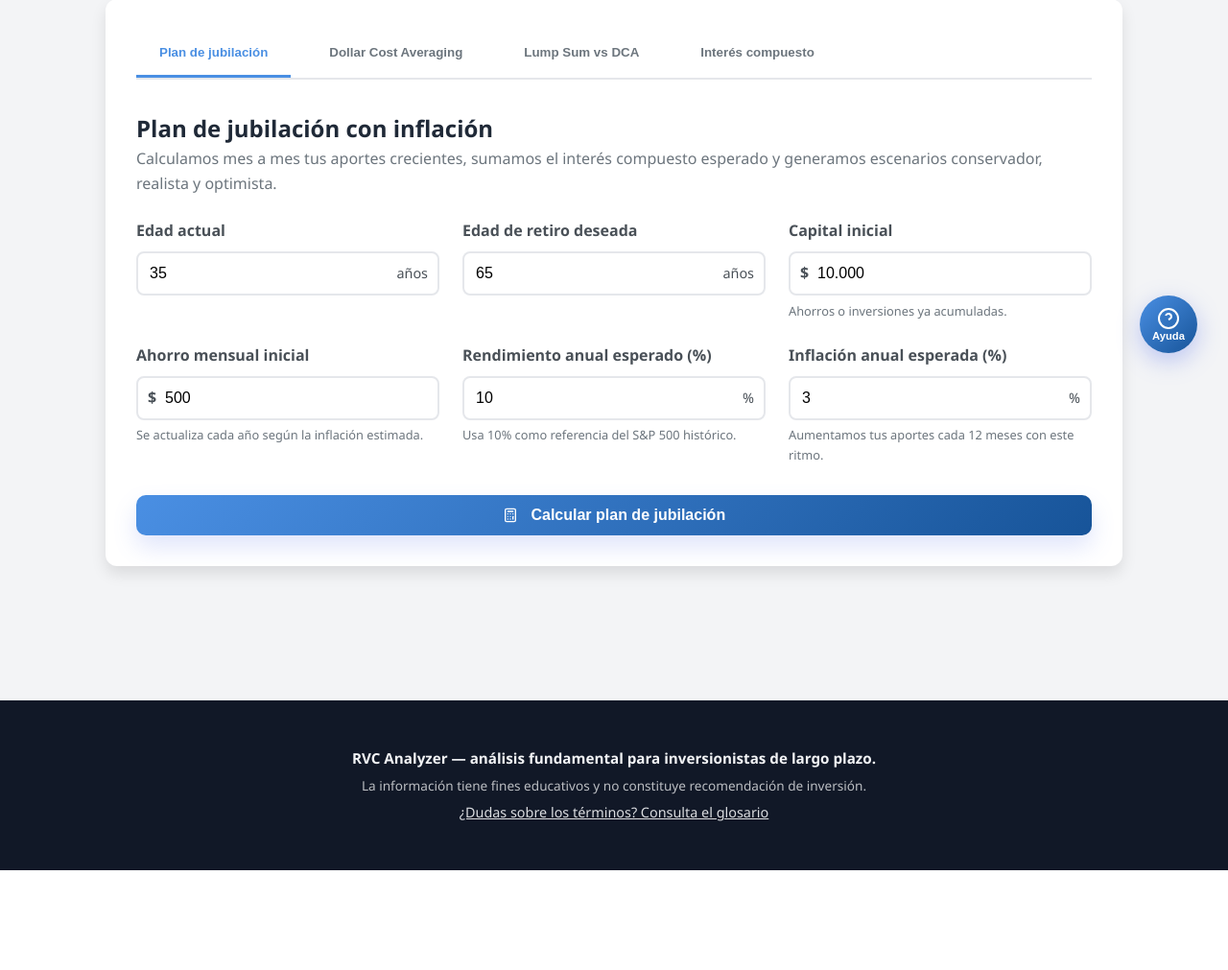
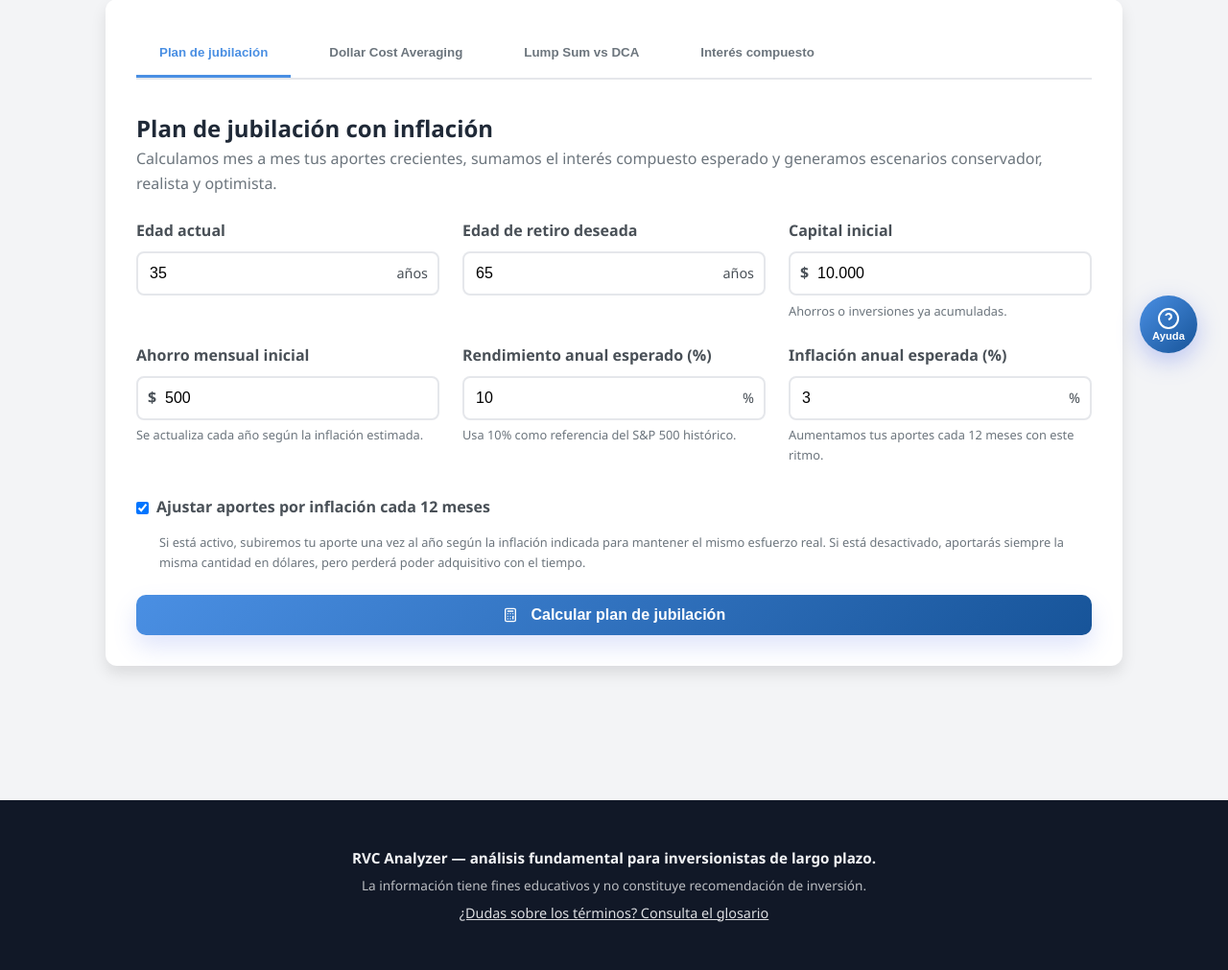
Before and after one commit to williamppmm/rvc-investment-analyzer, a Flask app: page /calculadora in a window 1280 px wide. Shown: the part 400-1411 px from the top of the page at 96% size. Before the commit the page ends 1307 px from the top, so only its background shows below. Run offline with Flask 3, Linux system fonts and the light colour scheme.

Commit message:
feat(calculadora): Fase 1 - indexación anual y vista nominal vs real
IMPLEMENTACIÓN FASE 1 (MVP educativo):

Frontend:
-  Checkbox 'Ajustar aportes por inflación cada 12 meses' en DCA y Retirement
-  Envío de parámetro index_contributions_annually al backend
-  Función calculateRealValue() para deflactar valores nominales
-  Bloque 'Nominal vs Poder Adquisitivo' en resultados con tarjetas educativas
-  Tooltips explicativos sobre indexación e impacto inflacionario

Backend:
-  Recepción de index_contributions_annually en /api/calcular-inversion
-  Aplicación condicional: si false, annual_inflation = 0.0
-  Campo index_contributions_annually en response.input para tracking
-  Lógica existente ya soporta indexación (inflation_factor por año)

Fórmulas implementadas:
- Valor real: V_real = V_nominal / (1 + π)^años
- Indexación anual: A_m = A_0  (1 + π)^(m-1)/12
- Mensualización: r_m = (1 + r_anual)^(1/12) - 1

UX Educativa:
- Comparación visual: Capital final nominal vs equivalente hoy
- Gradientes distintivos: azul corporativo (nominal) vs verde (real)
- Mensaje contextual: explica si indexación está activa/inactiva
- Formato coherente: separadores de miles estilo es-CO

PENDIENTES FASE 2:
- [ ] Campos _real en backend (final_value_real, total_invested_real, etc.)
- [ ] Tabla anual agregada con aggregateMonthlyToYearly()
- [ ] Tests unitarios de fórmulas
- [ ] Tooltips contextuales avanzados

Refs: #calculadora #inflacion #indexacion #mvp

```diff
--- a/app.py
+++ b/app.py
@@ -1048,6 +1048,7 @@ def calcular_inversion():
             market_timing = payload.get("market_timing", "normal")
             initial_amount = float(payload.get("initial_amount", 0))
             annual_inflation = float(payload.get("annual_inflation", 0.0))
+            index_contributions = payload.get("index_contributions_annually", True)
 
             if monthly_amount < 0:
                 return jsonify({"error": "El aporte mensual no puede ser negativo"}), 400
@@ -1071,7 +1072,7 @@ def calcular_inversion():
                 market_timing=market_timing,
                 include_simulation=True,
                 initial_amount=initial_amount,
-                annual_inflation=annual_inflation,
+                annual_inflation=annual_inflation if index_contributions else 0.0,
                 max_portfolio_value=investment_calculator.MAX_PORTFOLIO_VALUE
             )
 
@@ -1139,6 +1140,7 @@ def calcular_inversion():
             scenario = payload.get("scenario", "moderado")
             annual_inflation = float(payload.get("annual_inflation", 0.03))
             annual_return_override = payload.get("annual_return_override")
+            index_contributions = payload.get("index_contributions_annually", True)
 
             if current_age < 18 or current_age > 75:
                 return jsonify({"error": "La edad actual debe estar entre 18 y 75 años"}), 400
@@ -1162,7 +1164,7 @@ def calcular_inversion():
                 initial_amount=initial_amount,
                 monthly_contribution=monthly_contribution,
                 annual_return=annual_return,
-                annual_inflation=annual_inflation,
+                annual_inflation=annual_inflation if index_contributions else 0.0,
                 include_yearly_detail=True,
                 max_portfolio_value=investment_calculator.MAX_PORTFOLIO_VALUE
             )
--- a/investment_calculator.py
+++ b/investment_calculator.py
@@ -189,6 +189,7 @@ class InvestmentCalculator:
                 "total_months_planned": total_months_planned,
                 "effective_months": months_executed,
                 "annual_inflation_pct": round(annual_inflation * 100, 2),
+                "index_contributions_annually": annual_inflation > 0,
                 "scenario": scenario,
                 "market_timing": market_timing,
                 "market_timing_label": market_info["label"],
@@ -470,7 +471,9 @@ class InvestmentCalculator:
                 "initial_amount": initial_amount,
                 "monthly_contribution": monthly_contribution,
                 "annual_return_pct": round(annual_return * 100, 2),
+                "annual_inflation": annual_inflation,
                 "annual_inflation_pct": round(annual_inflation * 100, 2),
+                "index_contributions_annually": annual_inflation > 0,
                 "max_portfolio_value": max_value
             },
             "results": {
--- a/static/calculadora.js
+++ b/static/calculadora.js
@@ -124,6 +124,7 @@ async function calculateDCA() {
     const years = parseInt(document.getElementById('dca-years').value, 10);
     const inflationPct = parseFloat(document.getElementById('dca-inflation').value) || 0;
     const marketTiming = document.getElementById('dca-timing').value;
+    const indexContributions = document.getElementById('dca-indexing')?.checked ?? true;
 
     if (initialAmount < 0 || monthlyAmount < 0) {
         alert('Los montos no pueden ser negativos.');
@@ -140,7 +141,7 @@ async function calculateDCA() {
         return;
     }
 
-    if (inflacion < 0 || inflacion > 15) {
+    if (inflationPct < 0 || inflationPct > 15) {
         alert('La inflación anual debe estar entre 0% y 15%.');
         return;
     }
@@ -162,7 +163,8 @@ async function calculateDCA() {
                 years,
                 scenario: selectedScenario,
                 market_timing: marketTiming,
-                annual_inflation: inflationPct / 100
+                annual_inflation: inflationPct / 100,
+                index_contributions_annually: indexContributions
             })
         });
 
@@ -204,6 +206,37 @@ function renderDCAResults(result) {
             </div>
         </div>
     `;
+
+    // Bloque "Nominal vs Hoy" (poder adquisitivo)
+    const inflationPct = input.annual_inflation_pct || 0;
+    const years = input.years || 0;
+    if (inflationPct > 0 && years > 0) {
+        const realValue = calculateRealValue(res.final_value, years, inflationPct);
+        html += `
+            <div class="chart-container" style="background: #f8f9fa; border-left: 4px solid #4a8fe3;">
+                <h3>💡 Nominal vs Poder Adquisitivo</h3>
+                <div class="results-grid" style="margin-bottom: 0;">
+                    <div class="result-card" style="background: linear-gradient(135deg, #4a8fe3, #175499);">
+                        <div class="label">Capital final (nominal)</div>
+                        <div class="value">${formatMoney(res.final_value)}</div>
+                        <div class="subvalue">Valor en dólares del futuro</div>
+                    </div>
+                    <div class="result-card" style="background: linear-gradient(135deg, #28a745, #20c997);">
+                        <div class="label">Equivalente hoy</div>
+                        <div class="value">${formatMoney(realValue)}</div>
+                        <div class="subvalue">Poder adquisitivo actual</div>
+                    </div>
+                </div>
+                <p style="margin-top: 1rem; margin-bottom: 0; color: #6c757d; font-size: 0.9rem;">
+                    Con inflación de ${formatPercent(inflationPct)} anual por ${years} años,
+                    ${formatMoney(res.final_value)} equivale a ${formatMoney(realValue)} en poder de compra actual.
+                    ${input.index_contributions_annually !== false
+                        ? 'Como activaste la indexación anual, tus aportes crecen con la inflación manteniendo tu esfuerzo real constante.'
+                        : 'Sin indexación anual, tus aportes pierden poder adquisitivo cada año.'}
+                </p>
+            </div>
+        `;
+    }
 
     html += `
         <div class="chart-container">
@@ -540,6 +573,7 @@ async function calculateRetirement() {
     const monthlyAmount = parseLocaleInt(document.getElementById('ret-monthly').value);
     const annualReturnPct = parseFloat(document.getElementById('ret-return').value) || 0;
     const annualInflationPct = parseFloat(document.getElementById('ret-inflation').value) || 0;
+    const indexContributions = document.getElementById('ret-indexing')?.checked ?? true;
 
     if (!currentAge || currentAge < 18 || currentAge > 75) {
         alert('La edad actual debe estar entre 18 y 75 años.');
@@ -584,7 +618,8 @@ async function calculateRetirement() {
                 monthly_amount: monthlyAmount,
                 scenario: 'moderado',
                 annual_inflation: annualInflationPct / 100,
-                annual_return_override: annualReturnPct / 100
+                annual_return_override: annualReturnPct / 100,
+                index_contributions_annually: indexContributions
             })
         });
 
@@ -630,6 +665,37 @@ function renderRetirementResults(result) {
             </div>
         </div>
     `;
+
+    // Bloque "Nominal vs Hoy" (poder adquisitivo)
+    const inflationPct = (input.annual_inflation || 0) * 100;
+    const years = input.years_to_retirement || 0;
+    if (inflationPct > 0 && years > 0) {
+        const realValue = calculateRealValue(res.final_capital, years, inflationPct);
+        html += `
+            <div class="chart-container" style="background: #f8f9fa; border-left: 4px solid #4a8fe3;">
+                <h3>💡 Nominal vs Poder Adquisitivo</h3>
+                <div class="results-grid" style="margin-bottom: 0;">
+                    <div class="result-card" style="background: linear-gradient(135deg, #4a8fe3, #175499);">
+                        <div class="label">Capital proyectado (nominal)</div>
+                        <div class="value">${formatMoney(res.final_capital)}</div>
+                        <div class="subvalue">Valor a los ${input.retirement_age} años</div>
+                    </div>
+                    <div class="result-card" style="background: linear-gradient(135deg, #28a745, #20c997);">
+                        <div class="label">Equivalente hoy</div>
+                        <div class="value">${formatMoney(realValue)}</div>
+                        <div class="subvalue">Poder adquisitivo actual</div>
+                    </div>
+                </div>
+                <p style="margin-top: 1rem; margin-bottom: 0; color: #6c757d; font-size: 0.9rem;">
+                    Con inflación de ${formatPercent(inflationPct)} anual por ${years} años,
+                    ${formatMoney(res.final_capital)} equivale a ${formatMoney(realValue)} en poder de compra actual.
+                    ${input.index_contributions_annually !== false
+                        ? 'Como activaste la indexación anual, tus aportes crecen con la inflación manteniendo tu esfuerzo real constante.'
+                        : 'Sin indexación anual, tus aportes pierden poder adquisitivo cada año.'}
+                </p>
+            </div>
+        `;
+    }
 
     html += `
         <div class="chart-container">
@@ -791,3 +857,16 @@ function formatMoney(value) {
     const amount = Number(value) || 0;
     return '$' + new Intl.NumberFormat('es-CO', { maximumFractionDigits: 0 }).format(amount);
 }
+
+/**
+ * Calcula el valor real (deflactado) desde un valor nominal.
+ * Formula: valor_real = valor_nominal / (1 + inflacion)^(meses/12)
+ */
+function calculateRealValue(nominalValue, years, annualInflationPct) {
+    if (!annualInflationPct || annualInflationPct === 0) {
+        return nominalValue;
+    }
+    const inflationRate = annualInflationPct / 100;
+    const realValue = nominalValue / Math.pow(1 + inflationRate, years);
+    return realValue;
+}
--- a/templates/calculadora.html
+++ b/templates/calculadora.html
@@ -78,6 +78,17 @@
             </div>
         </div>
 
+        <!-- Checkbox de indexación anual -->
+        <div class="form-group" style="margin-top: 1rem; margin-bottom: 1.5rem;">
+            <label style="display: flex; align-items: center; gap: 0.5rem; cursor: pointer;">
+                <input type="checkbox" id="ret-indexing" checked style="width: auto; cursor: pointer;">
+                <span>Ajustar aportes por inflación cada 12 meses</span>
+            </label>
+            <small class="field-hint" style="margin-left: 1.5rem;">
+                Si está activo, subiremos tu aporte una vez al año según la inflación indicada para mantener el mismo esfuerzo real. Si está desactivado, aportarás siempre la misma cantidad en dólares, pero perderá poder adquisitivo con el tiempo.
+            </small>
+        </div>
+
 
         <button id="calculate-retirement" type="button" class="btn btn--primary btn--block">
             {{ icon('calculator', size=18, class_name='me-1') }} Calcular plan de jubilación
@@ -139,6 +150,17 @@
                 </select>
                 <small class="field-hint">Explora el impacto de iniciar con precios altos o bajos.</small>
             </div>
+        </div>
+
+        <!-- Checkbox de indexación anual -->
+        <div class="form-group" style="margin-top: 1rem; margin-bottom: 1.5rem;">
+            <label style="display: flex; align-items: center; gap: 0.5rem; cursor: pointer;">
+                <input type="checkbox" id="dca-indexing" checked style="width: auto; cursor: pointer;">
+                <span>Ajustar aportes por inflación cada 12 meses</span>
+            </label>
+            <small class="field-hint" style="margin-left: 1.5rem;">
+                Si está activo, subiremos tu aporte una vez al año según la inflación indicada para mantener el mismo esfuerzo real. Si está desactivado, aportarás siempre la misma cantidad en dólares, pero perderá poder adquisitivo con el tiempo.
+            </small>
         </div>
 
     <h3>Escenarios de rendimiento</h3>
```
